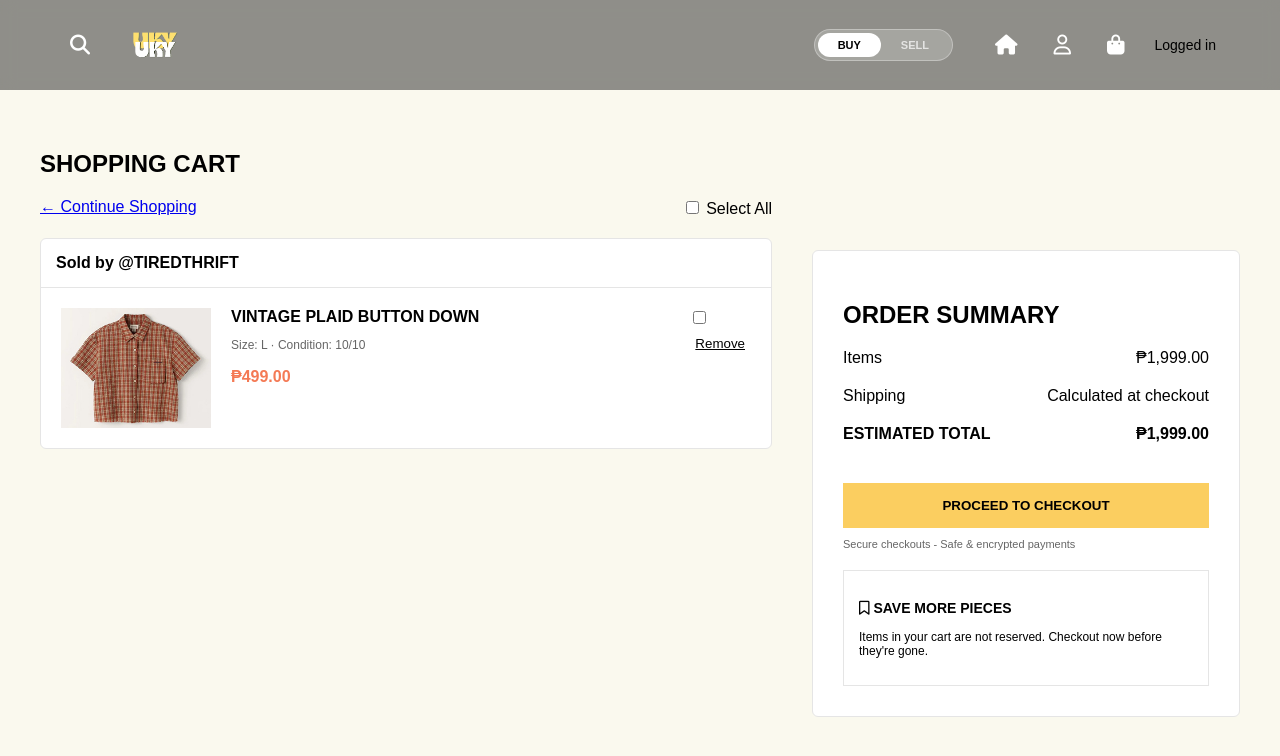
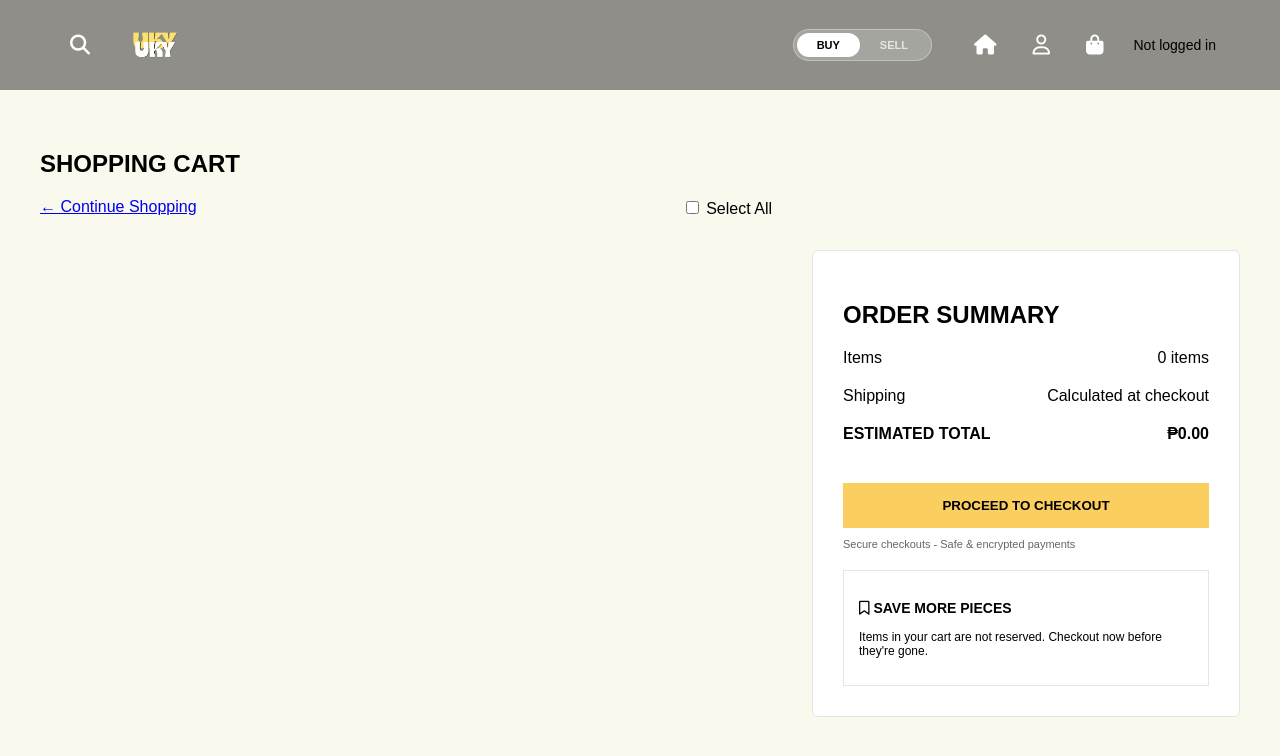
Before and after one commit to mang2mas/E_Commerce_Ukay_Repo, a Spring Boot app: page /shoppingcart.html in a window 1280 px wide. Shown: the top 756 px of the page. Run offline with Spring Boot 4, Linux system fonts and the light colour scheme; some of the project's set-up classes (security, data sources, template engines, error pages and the like) are left out, and stand-ins take their place.

Commit message:
Enhance shopping cart functionality and UI; implement authentication checks and dynamic cart updates

```diff
--- a/backend/src/main/resources/static/css/homepage.css
+++ b/backend/src/main/resources/static/css/homepage.css
@@ -865,7 +865,8 @@ body {
 }
 
 .navbar.solid-bg .icon-btn,
-.navbar.solid-bg .login-status {
+.navbar.solid-bg .login-status,
+.navbar .login-status {
     color: #ffffff;
 }
 
--- a/backend/src/main/resources/static/js/app.js
+++ b/backend/src/main/resources/static/js/app.js
@@ -1,5 +1,26 @@
 let currentUserId = sessionStorage.getItem("currentUserId") || null;
 let currentUserRole = sessionStorage.getItem("currentUserRole") || null;
+
+function getAuthToken() {
+    return sessionStorage.getItem("authToken") || null;
+}
+
+function getAuthHeaders() {
+    const token = getAuthToken();
+    return token ? { 'Authorization': 'Bearer ' + token } : {};
+}
+
+function authFetch(url, options = {}) {
+    const headers = Object.assign({}, options.headers || {}, getAuthHeaders());
+    return fetch(url, Object.assign({}, options, { headers }));
+}
+
+function setAuthHeader(xhr) {
+    const token = getAuthToken();
+    if (token) {
+        xhr.setRequestHeader('Authorization', 'Bearer ' + token);
+    }
+}
 
 function normalizeImagePath(path) {
     if (!path || typeof path !== 'string') return '/images/item1.jpg';
@@ -116,7 +137,7 @@ document.addEventListener("DOMContentLoaded", () => {
                 }
 
 
-                fetch(`/api/cart/add?userId=${currentUserId}&productId=${productId}`, {
+                authFetch(`/api/cart/add?userId=${currentUserId}&productId=${productId}`, {
                     method: 'POST'
                 })
                     .then(response => {
@@ -195,14 +216,10 @@ document.addEventListener("DOMContentLoaded", () => {
     const toggleButtons = document.querySelectorAll(".toggle-btn");
     toggleButtons.forEach(button => {
         button.addEventListener("click", () => {
-            toggleButtons.forEach(btn => btn.classList.remove("active"));
-            button.classList.add("active");
+            const isSellView = button.dataset.view === 'sell';
 
-
-            // If user selected SELL, enforce authentication and send to registration
-            if (button.dataset.view === 'sell') {
+            if (isSellView && !currentUserId) {
                 const target = './css/SellerRegistration2.html';
-                if (!currentUserId) {
                 sessionStorage.setItem('pendingRedirect', target);
                 const modal = document.getElementById('loginModalOverlay');
                 if (modal) {
@@ -213,7 +230,12 @@ document.addEventListener("DOMContentLoaded", () => {
                 }
                 return;
             }
-                // Authenticated -> go to seller registration
+
+            toggleButtons.forEach(btn => btn.classList.remove("active"));
+            button.classList.add("active");
+
+            if (isSellView) {
+                const target = './css/SellerRegistration2.html';
                 window.location.href = target;
             }
         });
@@ -325,13 +347,119 @@ function setLoggedIn(user){
     }
 }
     function loadCart(){
-        if(!currentUserId){ $('#cart').text('Not logged in.'); return; }
-        $('#cart').text('Loading cart…');
-        $.get('/api/cart/user/' + currentUserId)
-            .done(renderCart)
-            .fail(function(xhr){ $('#cart').text('Failed to load cart: ' + xhr.responseText); });
+        if(!currentUserId){
+            $('#cart').text('Not logged in.');
+            $('#cartItemsContainer').empty();
+            $('#cartEmptyState').show();
+            $('#cartItemsCount').text('0 items');
+            $('#cartEstimatedTotal').text('₱0.00');
+            return;
         }
 
+        const cartPageContainer = $('#cartItemsContainer');
+        if (cartPageContainer.length) {
+            cartPageContainer.empty();
+            $('#cartEmptyState').show().text('Loading cart…');
+        }
+        const legacyCart = $('#cart');
+        if (legacyCart.length) {
+            legacyCart.text('Loading cart…');
+        }
+
+        $.ajax({
+            url: '/api/cart/user/' + currentUserId,
+            method: 'GET',
+            beforeSend: setAuthHeader
+        })
+            .done(renderCart)
+            .fail(function(xhr){
+                if (legacyCart.length) {
+                    legacyCart.text('Failed to load cart: ' + xhr.responseText);
+                }
+                if (cartPageContainer.length) {
+                    $('#cartEmptyState').show().text('Failed to load cart: ' + xhr.responseText);
+                }
+            });
+    }
+
+
+    function formatCurrency(value) {
+        const amount = Number(value);
+        return Number.isFinite(amount) ? `₱${amount.toFixed(2)}` : '₱0.00';
+    }
+
+    function renderCart(cartItems) {
+        const items = Array.isArray(cartItems) ? cartItems : [];
+        const cartContainer = $('#cartItemsContainer');
+        const cartEmptyState = $('#cartEmptyState');
+        const legacyCart = $('#cart');
+
+        const totalQuantity = items.reduce((sum, item) => sum + (Number(item.quantity) || 0), 0);
+        const totalPrice = items.reduce((sum, item) => {
+            const productPrice = Number(item.product?.price) || 0;
+            return sum + productPrice * (Number(item.quantity) || 1);
+        }, 0);
+
+        if (cartContainer.length) {
+            cartContainer.empty();
+            if (items.length === 0) {
+                cartEmptyState.show().text('Your cart is empty.');
+            } else {
+                cartEmptyState.hide();
+                items.forEach(item => {
+                    const product = item.product || {};
+                    const imageUrl = normalizeImagePath(product.imagePath || product.imageUrl);
+                    const quantity = Number(item.quantity) || 1;
+                    const unitPrice = Number(product.price) || 0;
+                    const subtotal = unitPrice * quantity;
+
+                    const $itemWrapper = $('<div>').addClass('seller-group');
+                    const $itemRow = $('<div>').addClass('cart-item');
+                    $itemRow.append($('<img>').attr('src', imageUrl).attr('alt', product.itemName || 'Cart item'));
+
+                    const $info = $('<div>').css('flex', '1');
+                    $info.append($('<b>').text(product.itemName || 'Untitled item'));
+                    $info.append($('<p>').css({'font-size':'12px', 'color':'#666'}).text(`Category: ${product.category || 'N/A'} · Size: ${product.size || 'N/A'}`));
+                    $info.append($('<p>').css({'color':'#f47a55', 'font-weight':'700'}).text(formatCurrency(unitPrice)));
+                    $itemRow.append($info);
+
+                    const $actions = $('<div>').css({'text-align':'right'});
+                    $actions.append($('<div>').css({'margin-bottom':'10px'}).text(`Qty: ${quantity}`));
+                    $actions.append($('<div>').css({'margin-bottom':'10px', 'font-weight':'700'}).text(formatCurrency(subtotal)));
+                    $actions.append($('<button>').text('Remove').css({'border':'none','background':'none','color':'#f47a55','text-decoration':'underline','cursor':'pointer'})
+                        .click(function(event) {
+                            event.preventDefault();
+                            if (!confirm('Remove this item from your cart?')) return;
+                            $.ajax({ url: '/api/cart/' + item.cartId, method: 'DELETE' })
+                                .done(function() { loadCart(); })
+                                .fail(function(xhr) { alert('Unable to remove item: ' + xhr.responseText); });
+                        }));
+                    $itemRow.append($actions);
+                    $itemWrapper.append($itemRow);
+                    cartContainer.append($itemWrapper);
+                });
+            }
+            $('#cartItemsCount').text(`${totalQuantity} item${totalQuantity === 1 ? '' : 's'}`);
+            $('#cartEstimatedTotal').text(formatCurrency(totalPrice));
+        }
+
+        if (legacyCart.length) {
+            if (items.length === 0) {
+                legacyCart.text('Your cart is empty.');
+            } else {
+                legacyCart.empty();
+                const summary = $('<div>').text(`Cart (${totalQuantity} item${totalQuantity === 1 ? '' : 's'}) - ${formatCurrency(totalPrice)}`);
+                legacyCart.append(summary);
+                items.slice(0, 3).forEach(item => {
+                    const product = item.product || {};
+                    legacyCart.append($('<div>').text(`${product.itemName || 'Item'} x${item.quantity || 1}`));
+                });
+                if (items.length > 3) {
+                    legacyCart.append($('<div>').text(`+ ${items.length - 3} more items`));
+                }
+            }
+        }
+    }
 
     function renderOrders(data){
         const $container = $('#orders').empty();
@@ -416,7 +544,7 @@ function setLoggedIn(user){
                     }
                     return window.location.href = './login.html?next=' + encodeURIComponent(nextUrl);
                 }
-                fetch(`/api/cart/add?userId=${encodeURIComponent(userId)}&productId=${encodeURIComponent(productId)}`, { method: 'POST' })
+                authFetch(`/api/cart/add?userId=${encodeURIComponent(userId)}&productId=${encodeURIComponent(productId)}`, { method: 'POST' })
                     .then(resp => {
                         if (!resp.ok) return resp.text().then(text => { throw new Error(text || 'Unable to add to cart'); });
                         alert(`Added ${name} to cart.`);
--- a/backend/src/main/resources/static/shoppingcart.html
+++ b/backend/src/main/resources/static/shoppingcart.html
@@ -34,7 +34,7 @@
             <button style="color:white; background:none; border:none; font-size:20px; cursor:pointer;"><i class="fa-solid fa-house"></i></button>
             <button style="color:white; background:none; border:none; font-size:20px; cursor:pointer;"><i class="fa-regular fa-user"></i></button>
             <button style="color:white; background:none; border:none; font-size:20px; cursor:pointer;"><i class="fa-solid fa-bag-shopping"></i></button>
-            <span style="color: #000000; font-size: 14px;">Logged in</span>
+            <span id="loginStatus" style="color: #000000; font-size: 14px;">Not logged in</span>
         </div>
     </header>
 
@@ -42,25 +42,12 @@
         <section class="cart-list">
             <h1>SHOPPING CART</h1>
             <div style="display: flex; justify-content: space-between; margin-bottom: 20px;">
-                <a href="#">← Continue Shopping</a>
-                <label><input type="checkbox"> Select All</label>
+                <a href="index.html">← Continue Shopping</a>
+                <label><input type="checkbox" id="selectAllCartItems"> Select All</label>
             </div>
 
-            <div class="seller-group">
-                <div style="padding: 15px; border-bottom: 1px solid #e5e5e5; font-weight: 700;">Sold by @TIREDTHRIFT</div>
-                <div class="cart-item">
-                    <img src="/images/item1.jpg" style="width: 150px; height: 120px; object-fit: cover; background:#eee;">
-                    <div style="flex: 1;">
-                        <b>VINTAGE PLAID BUTTON DOWN</b>
-                        <p style="font-size: 12px; color: #666;">Size: L · Condition: 10/10</p>
-                        <p style="color: #f47a55; font-weight: 700;">₱499.00</p>
-                    </div>
-                    <div style="text-align: right;">
-                        <input type="checkbox" style="display: block; margin-bottom: 10px;">
-                        <button style="border:none; background:none; text-decoration: underline; cursor:pointer;">Remove</button>
-                    </div>
-                </div>
-            </div>
+            <div id="cartItemsContainer"></div>
+            <div id="cartEmptyState" style="padding: 40px 20px; text-align:center; color:#666; display:none;">Your cart is empty. Browse items to start shopping.</div>
         </section>
 
         <!-- ORDER SUMMARY -->
@@ -68,16 +55,16 @@
             <h2>ORDER SUMMARY</h2>
 
             <div style="display: flex; justify-content: space-between; margin: 20px 0;">
-                <span>Items</span> <span>₱1,999.00</span>
+                <span>Items</span> <span id="cartItemsCount">0 items</span>
             </div>
             <div style="display: flex; justify-content: space-between; margin-bottom: 20px;">
                 <span>Shipping</span> <span>Calculated at checkout</span>
             </div>
             <div style="display: flex; justify-content: space-between; font-weight: 700; margin-bottom: 20px;">
-                <span>ESTIMATED TOTAL</span> <span>₱1,999.00</span>
+                <span>ESTIMATED TOTAL</span> <span id="cartEstimatedTotal">₱0.00</span>
             </div>
 
-            <button class="btn-checkout">PROCEED TO CHECKOUT</button>
+            <button id="checkoutButton" class="btn-checkout" type="button">PROCEED TO CHECKOUT</button>
             <p style="font-size: 11px; margin-top: 10px; color: #666;">Secure checkouts - Safe & encrypted payments</p>
 
             <div style="margin-top: 20px; padding: 15px; border: 1px solid #e5e5e5;">
@@ -87,5 +74,24 @@
         </aside>
     </main>
 
+    <script src="/js/jquery-3.6.0.min.js"></script>
+    <script src="/js/app.js"></script>
+    <script>
+        document.addEventListener('DOMContentLoaded', function() {
+            if (typeof loadCart === 'function') {
+                loadCart();
+            }
+            const checkoutButton = document.getElementById('checkoutButton');
+            if (checkoutButton) {
+                checkoutButton.addEventListener('click', function() {
+                    if (!sessionStorage.getItem('currentUserId')) {
+                        window.location.href = './login.html';
+                        return;
+                    }
+                    window.location.href = './checkout.html';
+                });
+            }
+        });
+    </script>
 </body>
 </html>
```
Lines whose indentation alone changed are shown as unchanged.
